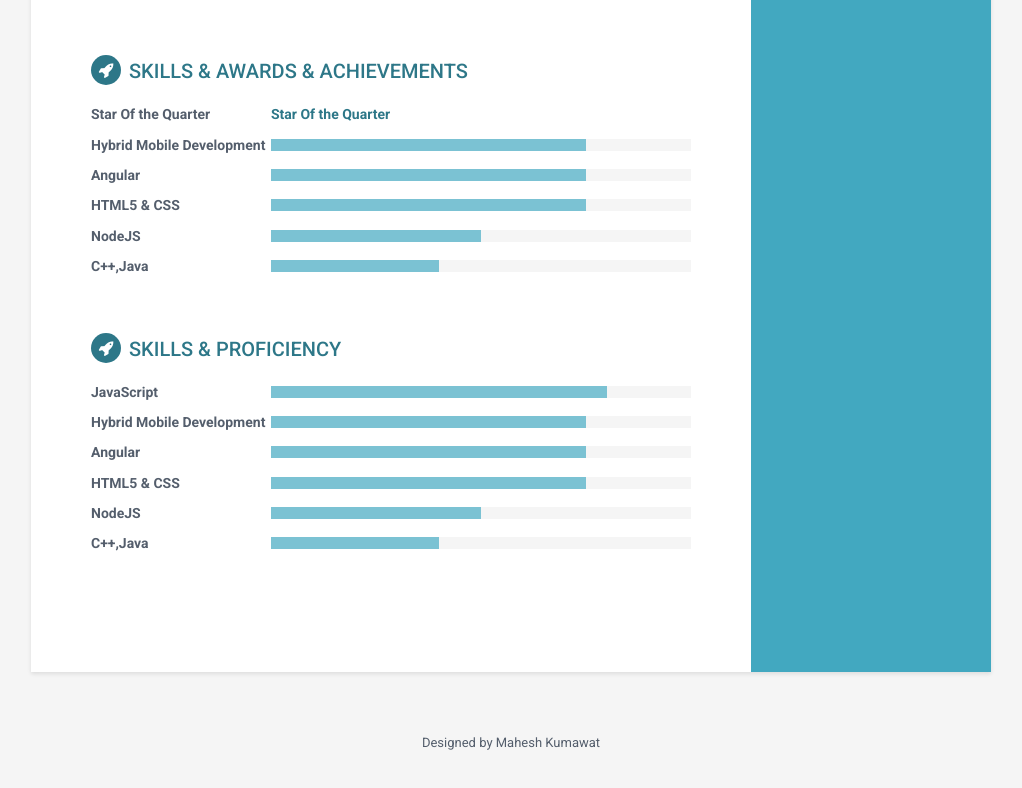
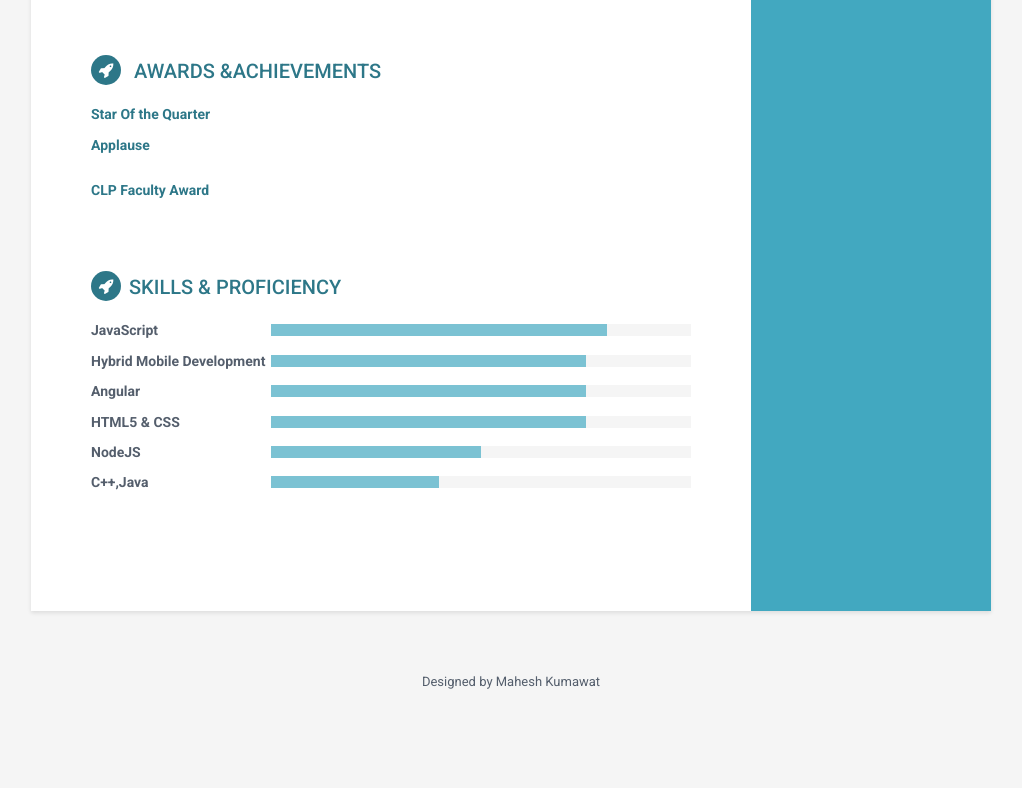
Before and after one commit to maheshkumawat23/maheshkumawat23.github.io, a plain HTML site: page index.html in a window 1280 px wide. Shown: the part 1384-2172 px from the top of the page, without its empty margins (129-1151 px from the left). After the commit the page ends 2137 px from the top, so only its background shows below. Drawn offline with Linux system fonts and the light colour scheme.

Commit message:
Update index.html

```diff
--- a/index.html
+++ b/index.html
@@ -204,55 +204,25 @@ health screening of school kids and providing the feedback to the Govt.
 
             </section><!--//section-->
             <section class="skills-section section">
-                <h2 class="section-title"><i class="fa fa-rocket"></i>Skills &amp; Awards & Achievements</h2>
+                <h2 class="section-title"><i class="fa fa-rocket"></i> Awards &amp;Achievements</h2>
                 <div class="skillset">
                     <div class="item">
-                        <h3 class="level-title">Star Of the Quarter</h3>
-                        <a href="/Star_of_the_Quarter.pdf" target="_blank"><h3 class="level-title">Star Of the Quarter</h3></a>
+                       <a href="/Star_of_the_Quarter.pdf" target="_blank"><h3 class="level-title">Star Of the Quarter</h3></a>
                     </div><!--//item-->
 
                     <div class="item">
-                        <h3 class="level-title">Hybrid Mobile Development</h3>
-                        <div class="level-bar">
-                            <div class="level-bar-inner" data-level="75%">
-                            </div>
-                        </div><!--//level-bar-->
+                         <div class="item">
+                       <a href="/Applause.pdf" target="_blank"><h3 class="level-title">Applause</h3></a>
+                    </div><!--//item-->
                     </div><!--//item-->
 
                     <div class="item">
-                        <h3 class="level-title">Angular</h3>
-                        <div class="level-bar">
-                            <div class="level-bar-inner" data-level="75%">
-                            </div>
-                        </div><!--//level-bar-->
+                       <div class="item">
+                       <a href="/CLP_Faculty_Award.pdf" target="_blank"><h3 class="level-title">CLP Faculty Award</h3></a>
+                    </div><!--//item-->
                     </div><!--//item-->
 
-                    <div class="item">
-                        <h3 class="level-title">HTML5 &amp; CSS</h3>
-                        <div class="level-bar">
-                            <div class="level-bar-inner" data-level="75%">
-                            </div>
-                        </div><!--//level-bar-->
-                    </div><!--//item-->
-
-                    <div class="item">
-                        <h3 class="level-title">NodeJS</h3>
-                        <div class="level-bar">
-                            <div class="level-bar-inner" data-level="50%">
-                            </div>
-                        </div><!--//level-bar-->
-                    </div><!--//item-->
-
-                    <div class="item">
-                        <h3 class="level-title">C++,Java</h3>
-                        <div class="level-bar">
-                            <div class="level-bar-inner" data-level="40%">
-                            </div>
-                        </div><!--//level-bar-->
-                    </div><!--//item-->
-
-                </div>
-            </section><!--//skills-section-->
+            </section><!--//Award-section-->
             <section class="skills-section section">
                 <h2 class="section-title"><i class="fa fa-rocket"></i>Skills &amp; Proficiency</h2>
                 <div class="skillset">
```
